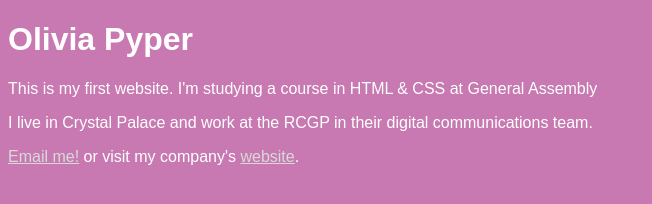
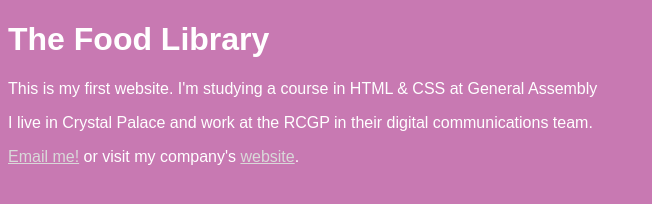
Before and after one commit to opyper/opyper.github.io, a plain HTML site: page unit_1/Index.html in a window 1280 px wide. Shown: the whole page, without its empty margins (0-652 px from the left). Drawn offline with Linux system fonts and the light colour scheme.

Commit message:
Syncing my first repository

```diff
--- a/unit_1/CSS/style.css
+++ b/unit_1/CSS/style.css
@@ -1,6 +1,6 @@
 h1,p,li {
     color: white;
-	font-family: Arial, sans-serif
+	font-family: Arial;
 }
 a {
 	color: #d9d9d9;
--- a/unit_1/Index.html
+++ b/unit_1/Index.html
@@ -2,10 +2,10 @@
 <html>
 	<head>
 		<link rel="stylesheet" type="text/css" href="CSS/style.css">
-		<title>Olivia Pyper</title>
+		<title>The Food Library</title>
 	</head>
 	<body>
-		<h1>Olivia Pyper</h1>
+		<h1>The Food Library</h1>
 			<p>This is my first website. I'm studying a course in HTML & CSS at General Assembly</p>
 			<p>I live in Crystal Palace and work at the RCGP in their digital communications team.</p>
 			<p>
```
Also changed, not shown: unit_2/design_mockup_1.png (added), unit_2/design_mockup_2.png (added), 3 other files.
